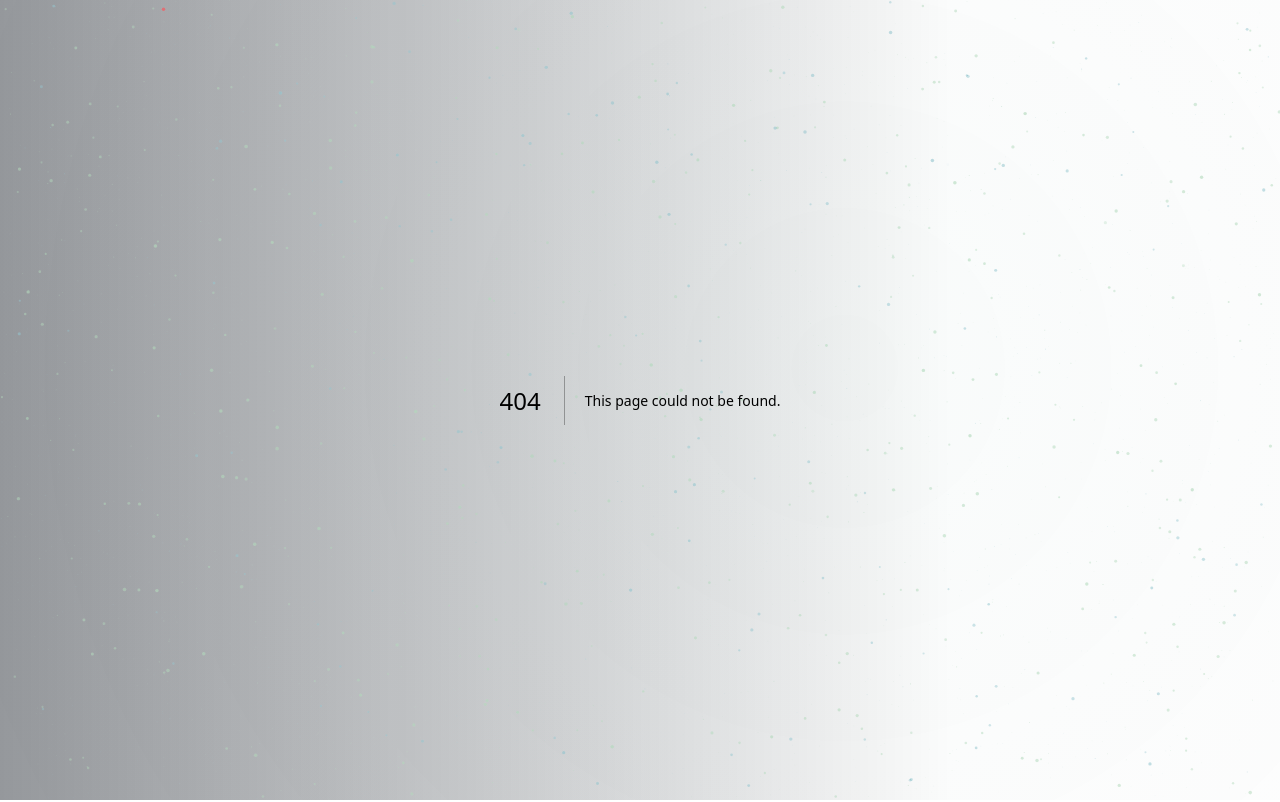
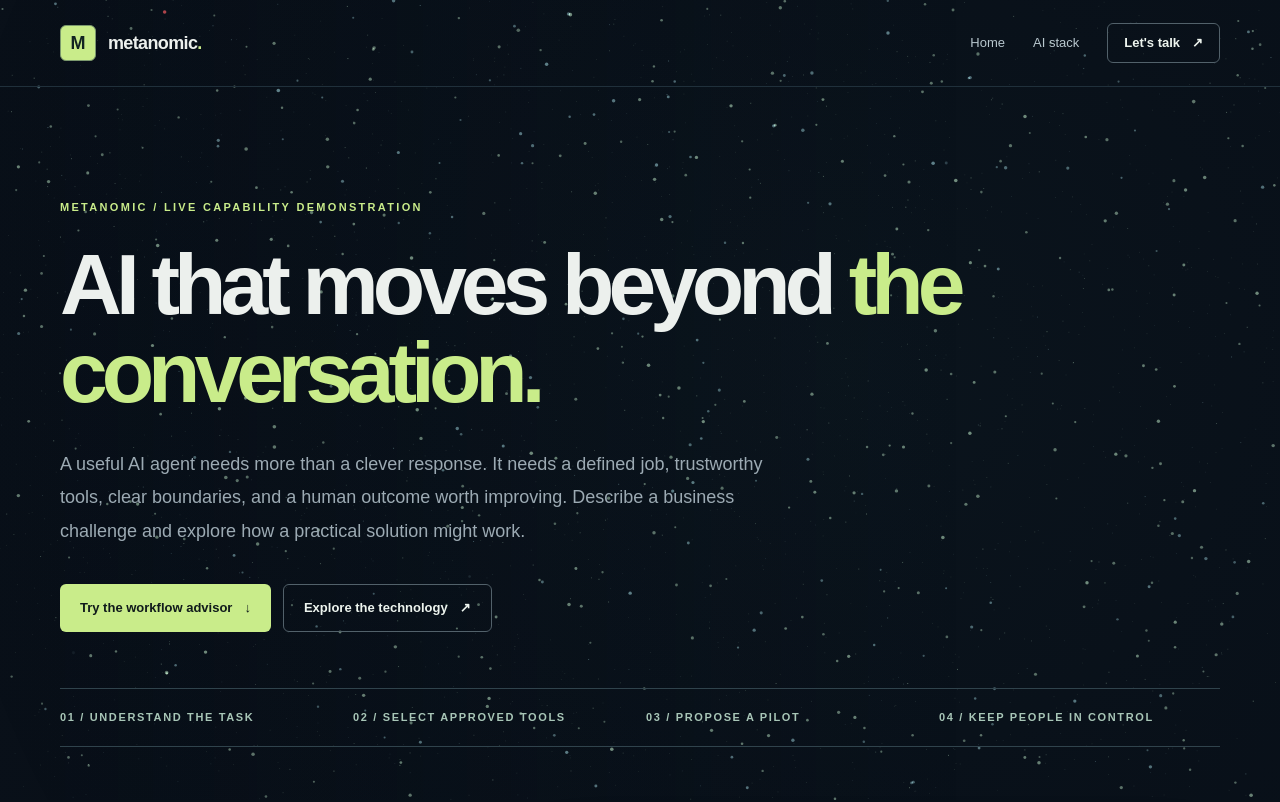
Before and after one commit to geisera/metanomic, a Next.js app: page /demo in a window 1280 px wide. Before the commit this address had no page. Shown: the top 802 px of the page. Built offline with nearby package versions, Linux system fonts and the light colour scheme.

Commit message:
Publish Metanomic AI workflow advisor demo page

```diff
--- /dev/null
+++ b/src/app/demo/page.tsx
@@ -0,0 +1,64 @@
+import type { Metadata } from "next";
+import Link from "next/link";
+import AgentExperience from "./AgentExperience";
+
+export const metadata: Metadata = {
+  title: "AI Agent Demo — Workflow Advisor",
+  description: "Experience Metanomic's interactive AI workflow advisor: explore enterprise AI use cases, inspect tool activity, and design a human-centered pilot.",
+  alternates: { canonical: "/demo" },
+  openGraph: {
+    title: "Metanomic AI Agent Demo — From Workflow to Impact",
+    description: "Try an AI workflow advisor that connects conversation to practical tools, human safeguards, and measurable outcomes.",
+    url: "https://metanomic.ai/demo",
+    type: "website",
+  },
+};
+
+export default function DemoPage() {
+  return (
+    <main>
+      <div className="border-b border-[#20303b]">
+        <header className="container flex min-h-[86px] items-center justify-between gap-4">
+          <Link href="/" aria-label="Metanomic home" className="flex items-center gap-3">
+            <span className="flex h-9 w-9 items-center justify-center rounded-md border border-[#7b986d] bg-[#c9ec8a] text-lg font-black text-[#122322]">M</span>
+            <span className="text-[18px] font-semibold tracking-[-.035em]">metanomic<span className="text-[#c9ec8a]">.</span></span>
+          </Link>
+          <nav aria-label="Page navigation" className="flex items-center gap-4 sm:gap-7">
+            <Link href="/" className="navlink">Home</Link>
+            <Link href="/enterprise-ai-stack" className="navlink hidden sm:inline">AI stack</Link>
+            <Link href="/contact" className="button button-outline !min-h-[40px] !px-4">Let&apos;s talk <span aria-hidden="true">↗</span></Link>
+          </nav>
+        </header>
+      </div>
+      <section className="container py-20 md:py-28">
+        <div className="max-w-[930px]">
+          <p className="eyebrow">Metanomic / Live capability demonstration</p>
+          <h1 className="mt-6 text-[clamp(3.05rem,6.7vw,6.3rem)] font-semibold leading-[1.03] tracking-[-.07em]">
+            AI that moves beyond <span className="text-[#c9ec8a]">the conversation.</span>
+          </h1>
+          <p className="muted mt-8 max-w-[740px] text-[17px] leading-[1.85] md:text-lg">
+            A useful AI agent needs more than a clever response. It needs a defined job,
+            trustworthy tools, clear boundaries, and a human outcome worth improving.
+            Describe a business challenge and explore how a practical solution might work.
+          </p>
+          <div className="mt-9 flex flex-wrap items-center gap-3">
+            <a href="#try-agent" className="button button-primary">Try the workflow advisor <span aria-hidden="true">↓</span></a>
+            <Link href="/enterprise-ai-stack" className="button button-outline">Explore the technology <span aria-hidden="true">↗</span></Link>
+          </div>
+        </div>
+        <div className="mt-14 grid gap-3 border-y border-[#30434c] py-5 text-[11px] font-semibold uppercase tracking-[.15em] text-[#a8c6b7] sm:grid-cols-4">
+          <div>01 / Understand the task</div>
+          <div>02 / Select approved tools</div>
+          <div>03 / Propose a pilot</div>
+          <div>04 / Keep people in control</div>
+        </div>
+      </section>
+      <AgentExperience />
+      <footer className="container flex flex-wrap items-center justify-between gap-5 border-t border-[#31454a] py-10">
+        <Link href="/" className="text-[18px] font-semibold tracking-[-.035em]">metanomic<span className="text-[#c9ec8a]">.</span></Link>
+        <p className="muted text-xs">© {new Date().getFullYear()} Metanomic. All rights reserved.</p>
+        <Link className="navlink" href="/contact">Contact</Link>
+      </footer>
+    </main>
+  );
+}
```
